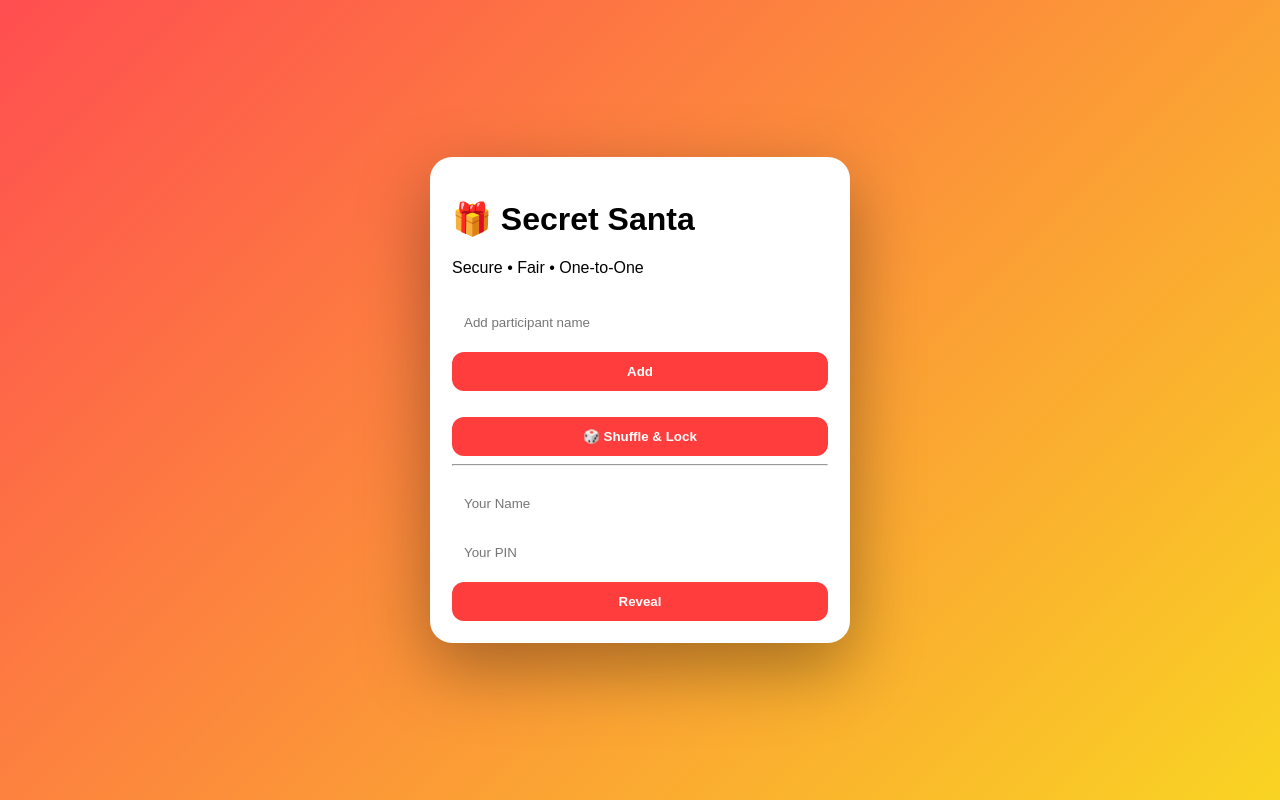
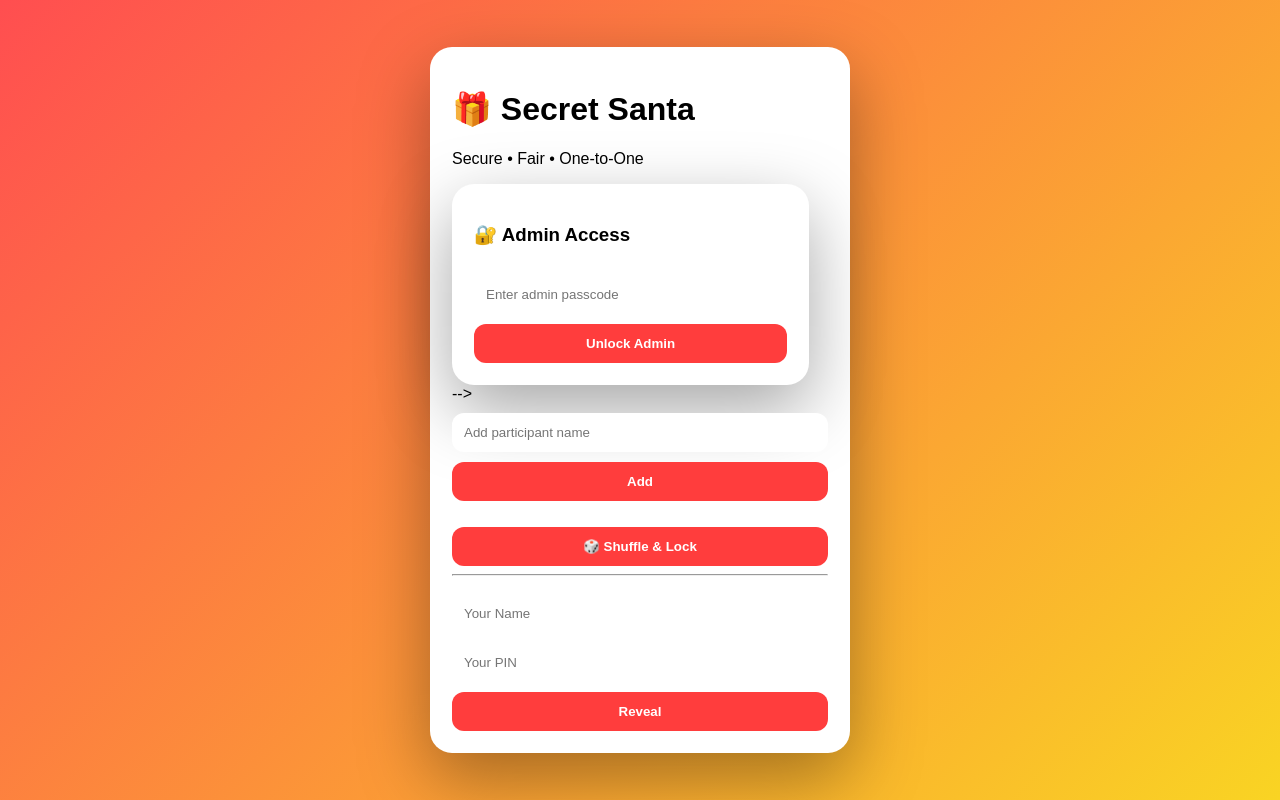
Before and after one commit to kunalmore007/Secret-Santa, a plain HTML site: page santa.html in a window 1280 px wide. Drawn offline with Linux system fonts and the light colour scheme.

Commit message:
added admin control

```diff
--- a/santa.html
+++ b/santa.html
@@ -13,6 +13,13 @@
 <div class="card">
   <h1>🎁 Secret Santa</h1>
   <p>Secure • Fair • One-to-One</p>
+
+  <!-- ADMIN AUTH -->
+  <div id="adminAuth" class="card">
+    <h3>🔐 Admin Access</h3>
+    <input id="adminPassInput" placeholder="Enter admin passcode">
+    <button onclick="adminLogin()">Unlock Admin</button>
+  </div>-->
 
   <!-- ADMIN -->
   <input id="nameInput" placeholder="Add participant name">
```
